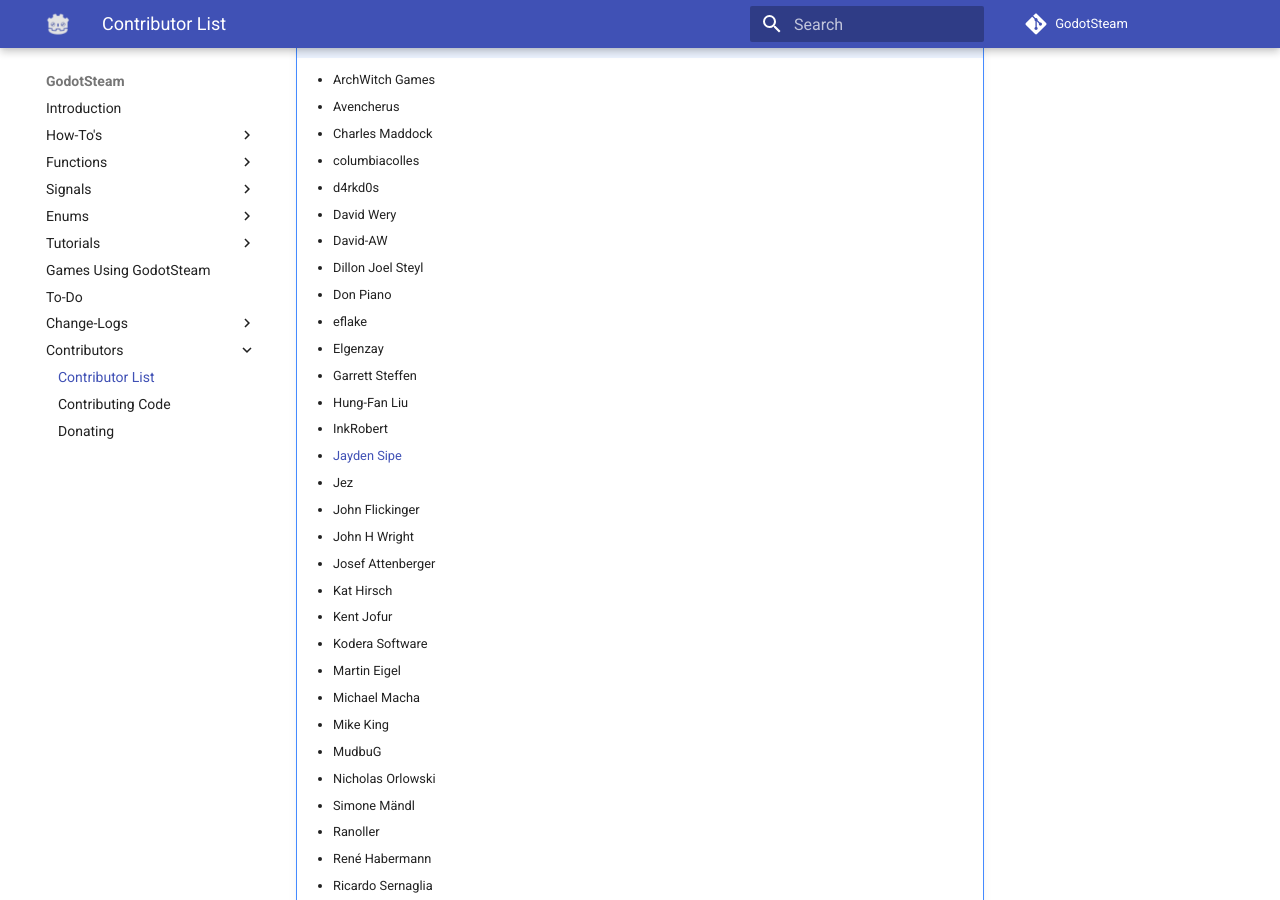
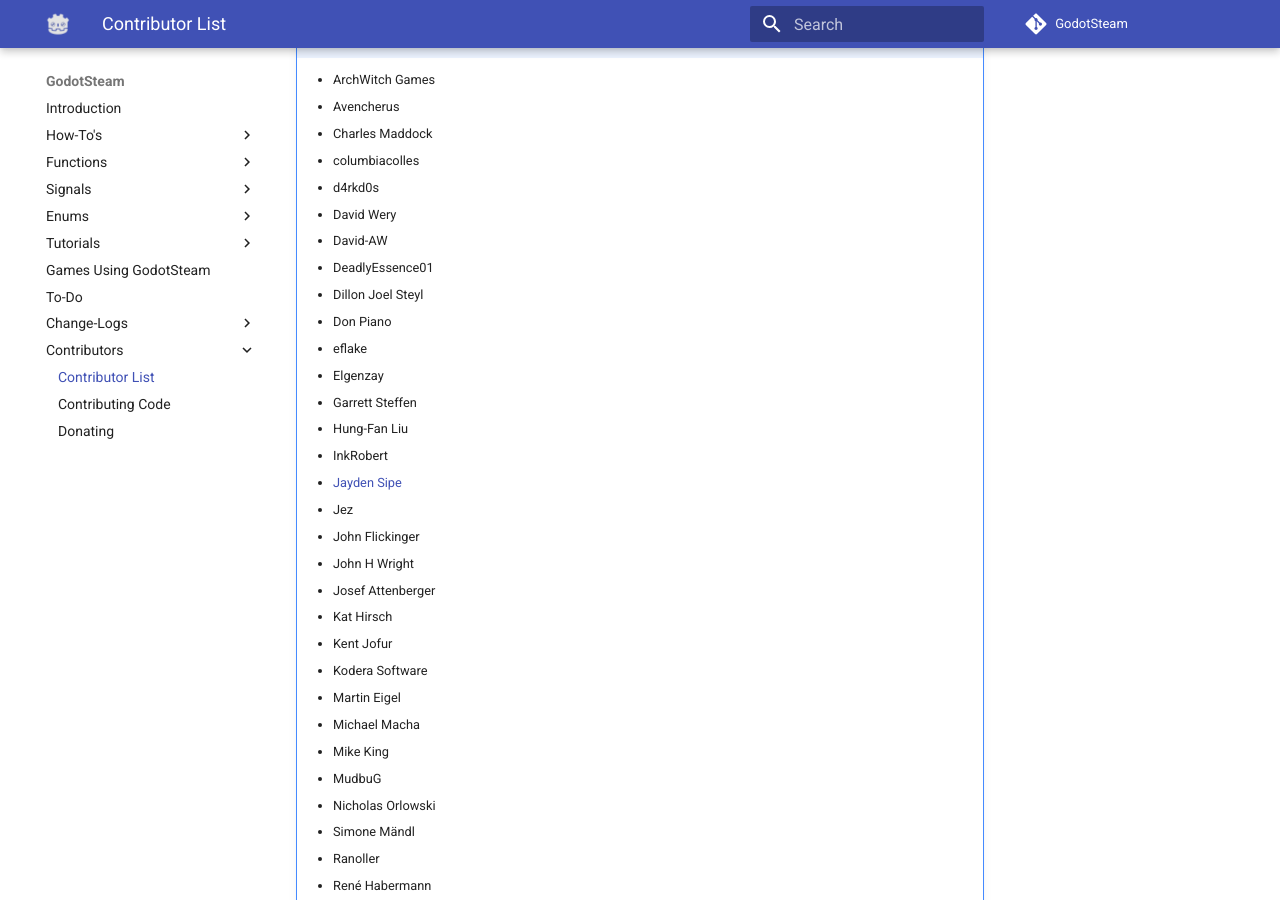
Before and after one commit to GodotSteam/GodotSteam, an MkDocs documentation site: the page built from docs/contributors.md, in a window 1280 px wide and 900 px high, scrolled down 1412 px. Built offline with MkDocs 1.6.1 and Material for MkDocs 9.7.7, drawn with Linux system fonts in a browser that asks for light colours; comment, search, counter and statistics services are not loaded.

Commit message:
Added new contributor

```diff
--- a/docs/contributors.md
+++ b/docs/contributors.md
@@ -55,6 +55,7 @@
 	- d4rkd0s
 	- David Wery
 	- David-AW
+	- DeadlyEssence01
 	- Dillon Joel Steyl
 	- Don Piano
 	- eflake
```
